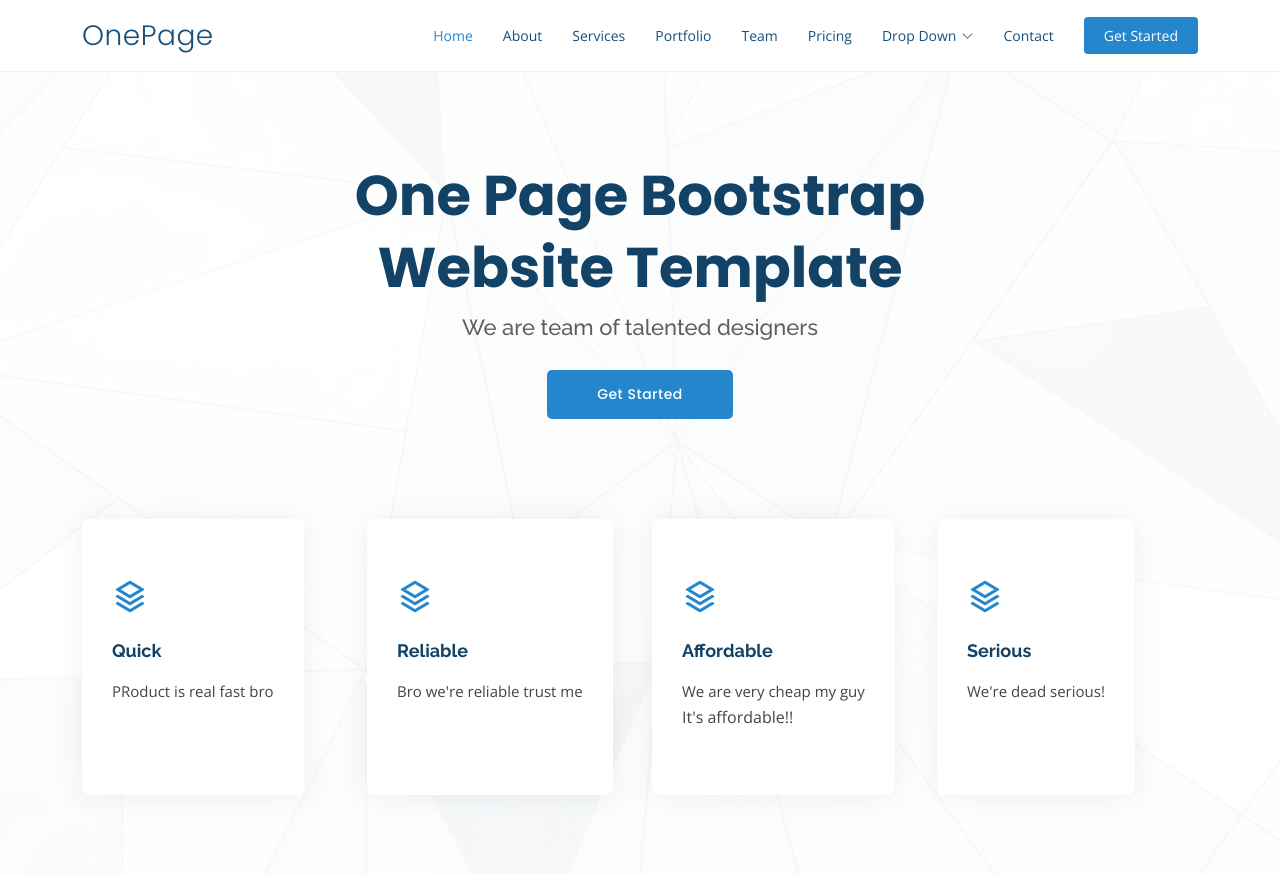
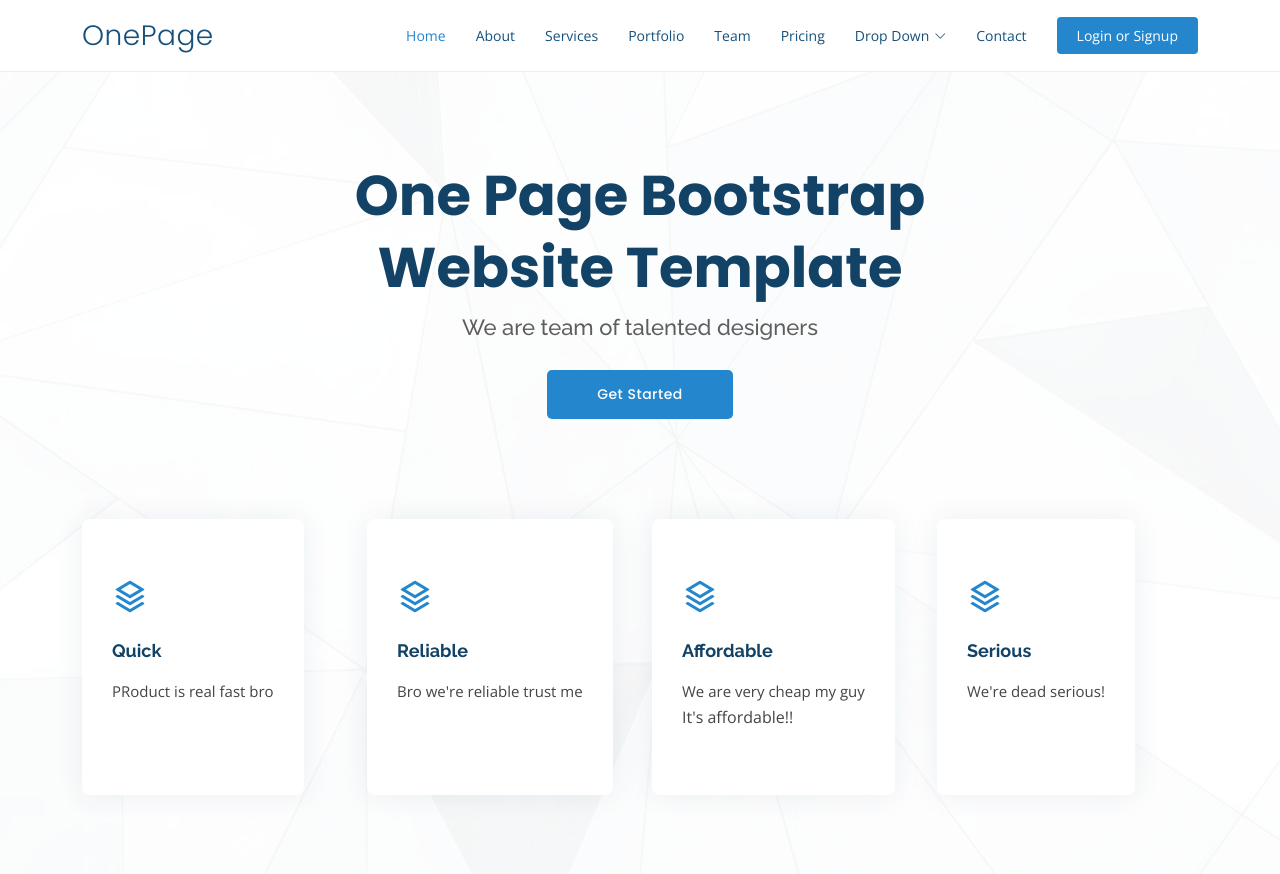
Before and after one commit to superevans/testproject, a Django app: page / in a window 1280 px wide. Shown: the top 874 px of the page. Run offline with Django 4.2, Linux system fonts and the light colour scheme; data comes from the database, SQL or seed files in the repository; both versions use the stored data as it was after the commit; some libraries are stand-ins or nearby versions.

Commit message:
User Login Logout

```diff
--- a/myapp/urls.py
+++ b/myapp/urls.py
@@ -4,5 +4,8 @@ from . import views
 urlpatterns = [
     path('', views.index, name='index'),
     path('counter', views.counter, name='counter'),
-    path('register', views.register, name='register')
+    path('register', views.register, name='register'),
+    path('login', views.login, name='login'),
+    path('logout', views.logout, name='logout')
+
 ]
--- a/myapp/views.py
+++ b/myapp/views.py
@@ -80,3 +80,23 @@ def register(request):
             return redirect('register')
     else:
         return render(request, 'register.html')
+
+def login(request):
+    if request.method == 'POST': #check if thisi is after user submit data or not
+        username = request.POST['username']
+        password = request.POST['password']
+
+        user = auth.authenticate(username=username, password=password)
+
+        if user is not None: #if user is registered
+            auth.login(request, user)
+            return redirect('/')
+        else:
+            messages.info(request, 'Credentials invalid')
+            return redirect('login')
+    else:
+        return render(request, 'login.html')
+
+def logout(request):
+    auth.logout(request)
+    return redirect('/')
--- a/templates/index.html
+++ b/templates/index.html
@@ -74,7 +74,11 @@
             </ul>
           </li>
           <li><a class="nav-link scrollto" href="#contact">Contact</a></li>
-          <li><a class="getstarted scrollto" href="#about">Get Started</a></li>
+          {% if user.is_authenticated %}
+          <li><a class="getstarted scrollto" href="logout">Logout</a></li>
+          {% else %}
+          <li><a class="getstarted scrollto" href="login">Login or Signup</a></li>
+          {% endif %}
         </ul>
         <i class="bi bi-list mobile-nav-toggle"></i>
       </nav><!-- .navbar -->
@@ -87,7 +91,11 @@
     <div class="container position-relative" data-aos="fade-up" data-aos-delay="100">
       <div class="row justify-content-center">
         <div class="col-xl-7 col-lg-9 text-center">
+          {% if user.is_authenticated %}
+          <h1>Welcome, {{user.username}}</h1>
+          {% else %}
           <h1>One Page Bootstrap Website Template</h1>
+          {% endif %}
           <h2>We are team of talented designers</h2>
         </div>
       </div>
```
Also changed, not shown: templates/login.html (added, +19 -0 lines), db.sqlite3.
